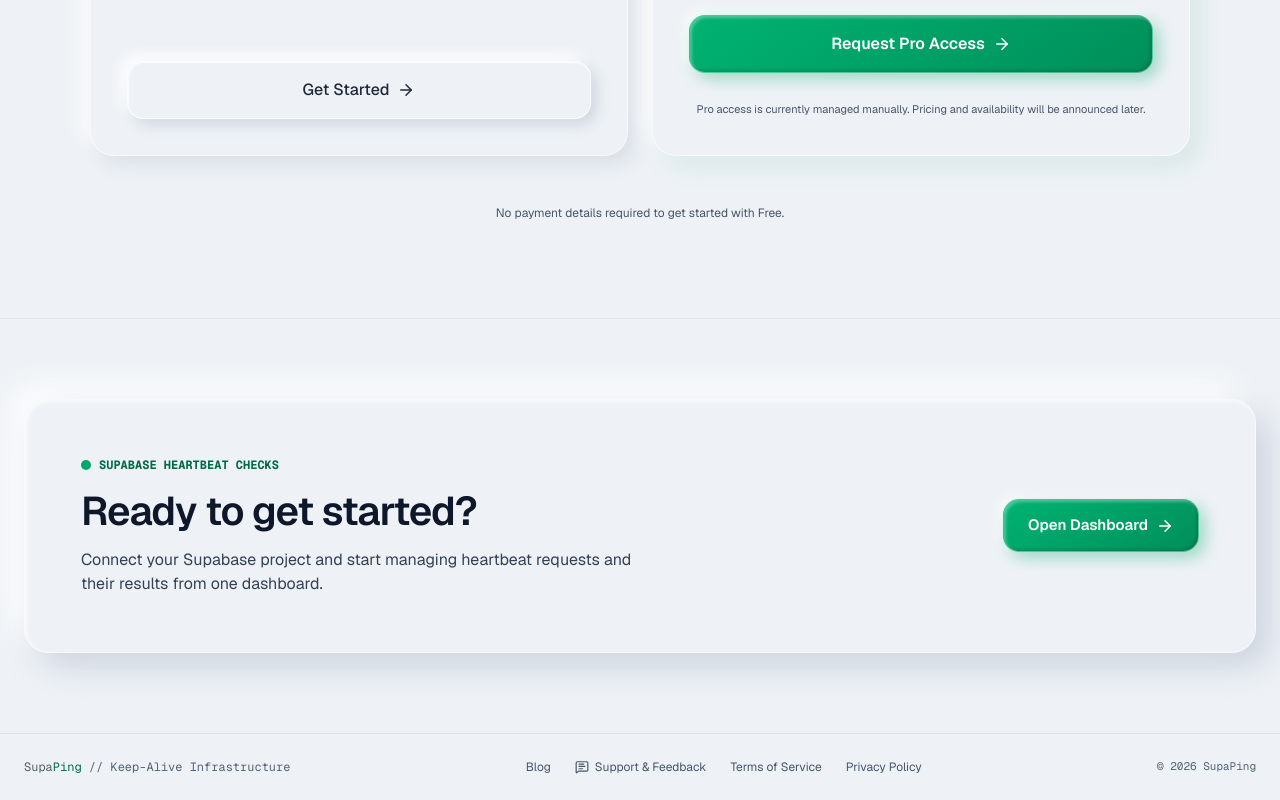
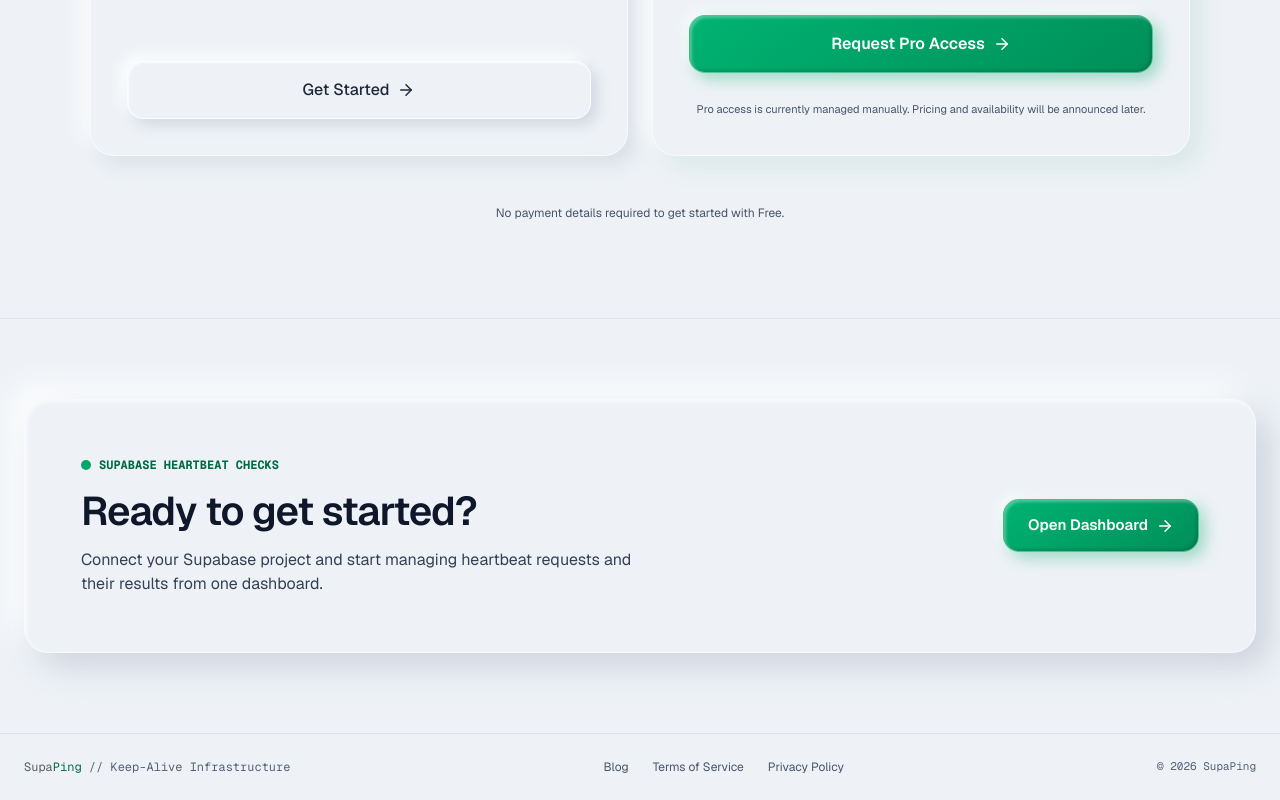
Before and after one commit to sroffey-github/SupaPing, a Next.js app in the folder supaping/: page / in a window 1280 px wide. Shown: the part 2809-3609 px from the top of the page. Built offline with nearby package versions, Linux system fonts and the light colour scheme.

Commit message:
removed feedback from landing page

```diff
--- a/supaping/src/components/layout/SiteFooter.tsx
+++ b/supaping/src/components/layout/SiteFooter.tsx
@@ -1,6 +1,5 @@
 
 import Link from "next/link";
-import FeedbackModal from "@/components/feedback/FeedbackModal";
 
 export default function SiteFooter() {
   return (
@@ -32,8 +31,6 @@
             Blog
           </Link>
 
-          <FeedbackModal />
-
           <Link
             href="/terms"
             className="transition-colors hover:text-primary-strong"
```
